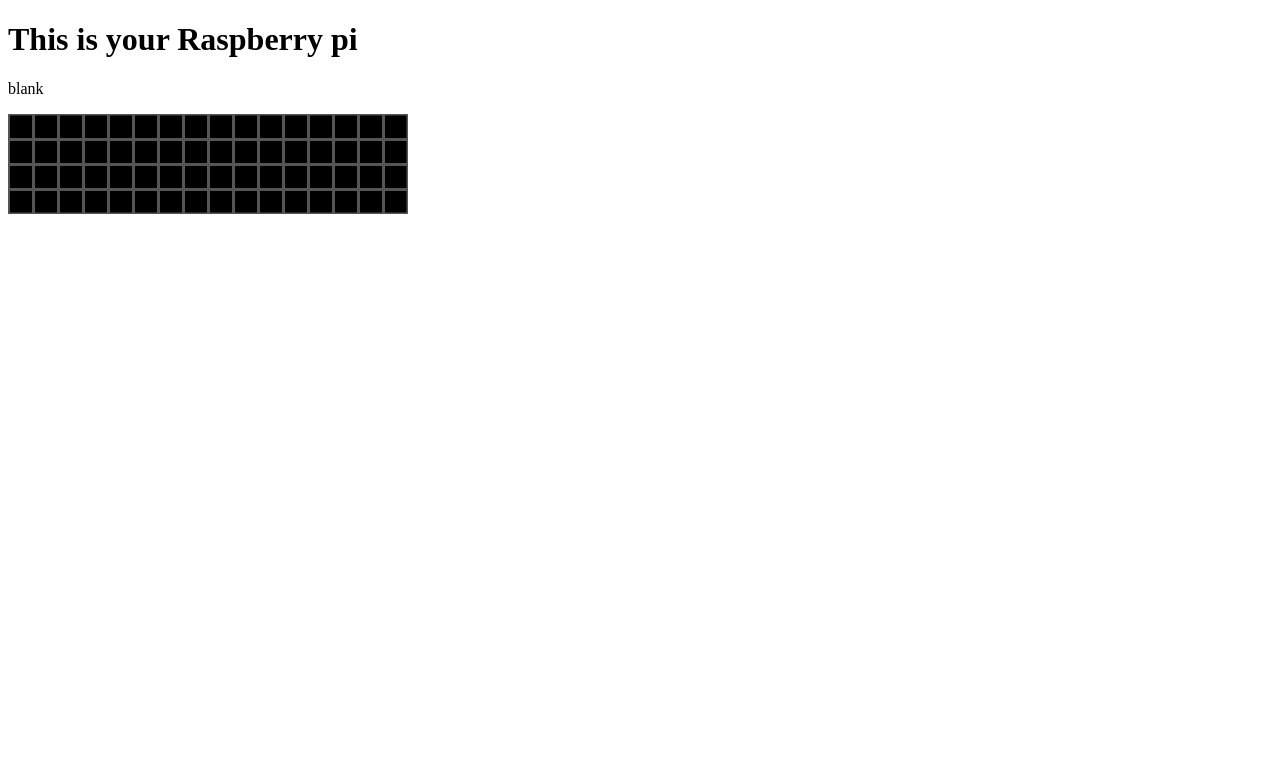
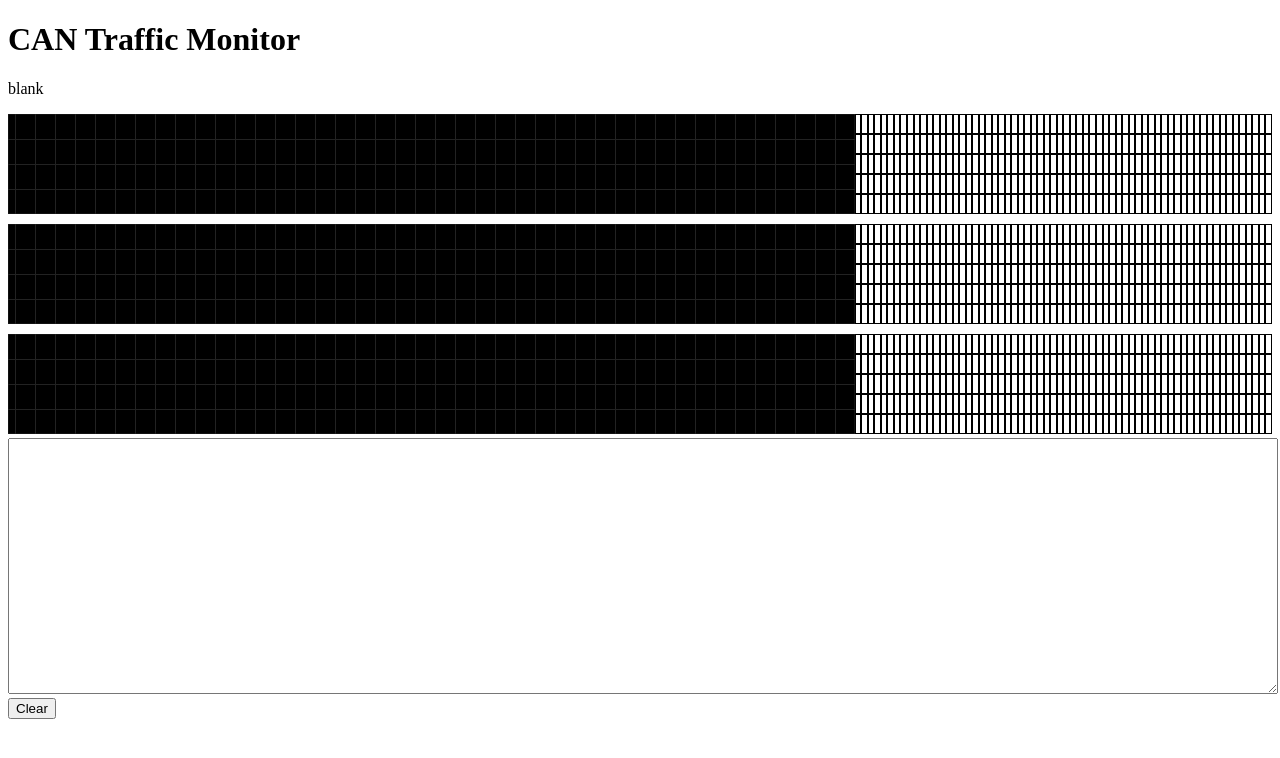
Before and after one commit to akohlsmith/sq, a plain HTML site: page web/index.html in a window 1280 px wide. Drawn offline with Linux system fonts and the light colour scheme; no server answers.

Commit message:
modify for my purposes

```diff
--- a/web/index.html
+++ b/web/index.html
@@ -1,27 +1,76 @@
 <!DOCTYPE html>
 <html>
     <head>
-        <title>Raspberry pi monitor</title>
+        <title>CAN Traffic Monitor</title>
         <meta charset="UTF-8">
         <script src="smoothie.js"></script>
         <script type="text/javascript" >
 
+var seriesOptions = [
+  { strokeStyle: 'rgba(255, 0, 0, 1)', fillStyle: 'rgba(255, 0, 0, 0.1)', lineWidth: 3 },
+  { strokeStyle: 'rgba(0, 255, 0, 1)', fillStyle: 'rgba(0, 255, 0, 0.1)', lineWidth: 3 },
+  { strokeStyle: 'rgba(0, 0, 255, 1)', fillStyle: 'rgba(0, 0, 255, 0.1)', lineWidth: 3 },
+  { strokeStyle: 'rgba(255, 255, 0, 1)', fillStyle: 'rgba(255, 255, 0, 0.1)', lineWidth: 3 },
+  { strokeStyle: 'rgba(0, 255, 255, 1)', fillStyle: 'rgba(0, 255, 255, 0.1)', lineWidth: 3 }
+];
+
+function init_status_div(container) {
+  container.style.setProperty('--grid-cols', 64);
+  container.style.setProperty('--grid-rows', 1);
+  for (c = 0; c < 64; c++) {
+    let cell = document.createElement("div");
+    cell.innerText = ' ';
+    container.appendChild(cell).className = "status_bit_off";
+  };
+};
+
+function init_phase(phase_num) {
+  // Initialize an empty TimeSeries for each node.
+  var nodeDataSets = [new TimeSeries(), new TimeSeries(), new TimeSeries(), new TimeSeries(), new TimeSeries()];
+
+  // Build the timeline
+  var timeline = new SmoothieChart({ fps: 30, millisPerPixel: 50, grid: { strokeStyle: '#222222', lineWidth: 1, millisPerLine: 1000, verticalSections: 4}, tooltip: true, responsive: true});
+  for (var i = 0; i < nodeDataSets.length; i++) {
+    timeline.addTimeSeries(nodeDataSets[i], seriesOptions[i]);
+  }
+
+  timeline.streamTo(document.getElementById('phase' + phase_num), 1000);
+  return nodeDataSets;
+}
+
             function init() {
-                var tempdataset = new TimeSeries()
-                var templine = new SmoothieChart({ fps: 30, millisPerPixel: 200, grid: { strokeStyle: '#555555', lineWidth: 3, millisPerLine: 5000, verticalSections: 4}, tooltip: true});
-                templine.addTimeSeries(tempdataset);
-                templine.streamTo(document.getElementById('pitempchart'), 1000);
+		var p1 = init_phase(1);
+		var p2 = init_phase(2);
+		var p3 = init_phase(3);
+
+		for (phase = 1; phase <= 3; phase++) {
+                  for (node = 1; node <= 5; node++) {
+                    var c = document.getElementById('p' + phase + 'n' + node + '_status');
+                    init_status_div(c);
+                  }
+                }
 
                 if (!!window.EventSource) {
-                    var esource = new EventSource('ssupdates.html');
-                    esource.addEventListener('message', function(e) {
-                        var newinfo=JSON.parse(e.data);
-                        tempdataset.append(Date.now(),newinfo, newinfo)
-                    }, false);
+                    console.log("no window.EventSource, creating one...");
+
+                    //var esource = new EventSource('ssupdates.html');
+                    var esource = new EventSource('http://192.168.78.2:8089');
+                    esource.onmessage = (e) => {
+                        var j = JSON.parse(e.data);
+                        for (var i = 0; i < p1.length; i++) {
+                            p1[i].append(Date.now(), j.status_deltas[0][i])
+                            p2[i].append(Date.now(), j.status_deltas[1][i])
+                            p3[i].append(Date.now(), j.status_deltas[2][i])
+                        }
+
+                        document.getElementById('log').value += e.data + "\n";
+                    };
+
                     esource.addEventListener('open', function(e) {
                         var tempel = document.getElementById("note");
-                        tempel.innerHTML="update Connection established"
+                        tempel.innerHTML="Connection established"
                     }, false);
+
                     esource.addEventListener('error', function(e) {
                         if (e.readyState == EventSource.CLOSED) {
                             var tempel = document.getElementById("note");
@@ -35,12 +84,99 @@
                 }
             }
 
+            function clearlog() {
+                document.getElementById('log').value = "Log cleared.\n";
+            }
 
         </script>
+        <style>
+:root {
+  --grid-cols: 1;
+  --grid-rows: 1;
+}
+
+.all_phase_container {
+  width: 100%;
+  display: inline-block;
+}
+
+.one_phase_container {
+  display: grid;
+  grid-template-columns: 67% 33%;
+  height: 100px;
+}
+
+.phase_status_container {
+  display: grid;
+  grid-row-gap: 1fr;
+  width: 100%;
+}
+
+.node_status_container {
+  display: grid;
+  grid-template-rows: repeat(var(--grid-rows), 1fr);
+  grid-template-columns: repeat(var(--grid-cols), 1fr);
+}
+
+.status_bit_off {
+  display: inline-block;
+  background-color:#ffffff;
+  border: 1px solid #000000
+}
+
+.status_bit_on {
+  display: inline-block;
+  background-color:#800000;
+  border: 1px solid #000000;
+}
+
+.log_container {
+  width: 100%;
+  height: 250px;
+  display: block;
+}
+        </style>
     </head>
     <body onload="init()">
-          <h1>This is your Raspberry pi</h1>
+          <h1>CAN Traffic Monitor</h1>
           <p id="note">blank</p>
-          <canvas id="pitempchart" width="400" height="100"></canvas>
+          <div class="all_phase_container" /*style="background-color:#FFF4A3;"*/>
+              <div id="phase1_container" class="one_phase_container" /*style="background-color:#eeF4A3;"*/>
+                  <canvas id="phase1" style="width: 100%; height: 100px;"></canvas>
+                  <div id="phase1_status" class="phase_status_container">
+                      <div id="p1n1_status" class="node_status_container"></div>
+                      <div id="p1n2_status" class="node_status_container"></div>
+                      <div id="p1n3_status" class="node_status_container"></div>
+                      <div id="p1n4_status" class="node_status_container"></div>
+                      <div id="p1n5_status" class="node_status_container"></div>
+                  </div>
+              </div>
+              <div style="height: 10px;"></div>
+              <div id="phase2_container" class="one_phase_container" /*style="background-color:#ddF4A3;"*/>
+                  <canvas id="phase2" style="width: 100%; height: 100px;"></canvas>
+                  <div id="phase2_status" class="phase_status_container">
+                      <div id="p2n1_status" class="node_status_container"></div>
+                      <div id="p2n2_status" class="node_status_container"></div>
+                      <div id="p2n3_status" class="node_status_container"></div>
+                      <div id="p2n4_status" class="node_status_container"></div>
+                      <div id="p2n5_status" class="node_status_container"></div>
+                  </div>
+              </div>
+              <div style="height: 10px;"></div>
+              <div id="phase3_container" class="one_phase_container" /*style="background-color:#ccF4A3;"*/>
+                  <canvas id="phase3" style="width: 100%; height: 100px;"></canvas>
+		  <div id="phase3_status" class="phase_status_container">
+		      <div id="p3n1_status" class="node_status_container"></div>
+		      <div id="p3n2_status" class="node_status_container"></div>
+		      <div id="p3n3_status" class="node_status_container"></div>
+		      <div id="p3n4_status" class="node_status_container"></div>
+		      <div id="p3n5_status" class="node_status_container"></div>
+		  </div>
+              </div>
+          </div>
+          <div class="log_container" /*style="background-color:#FFC0C7;"*/>
+              <div><textarea id="log" readonly="true" wrap="hard" style="width: 100%; height: 250px;"></textarea></div>
+              <div><button onclick="clearlog()">Clear</button></div>
+          </div>
     </body>
 </html>
```
Also changed, not shown: 1 other file.
